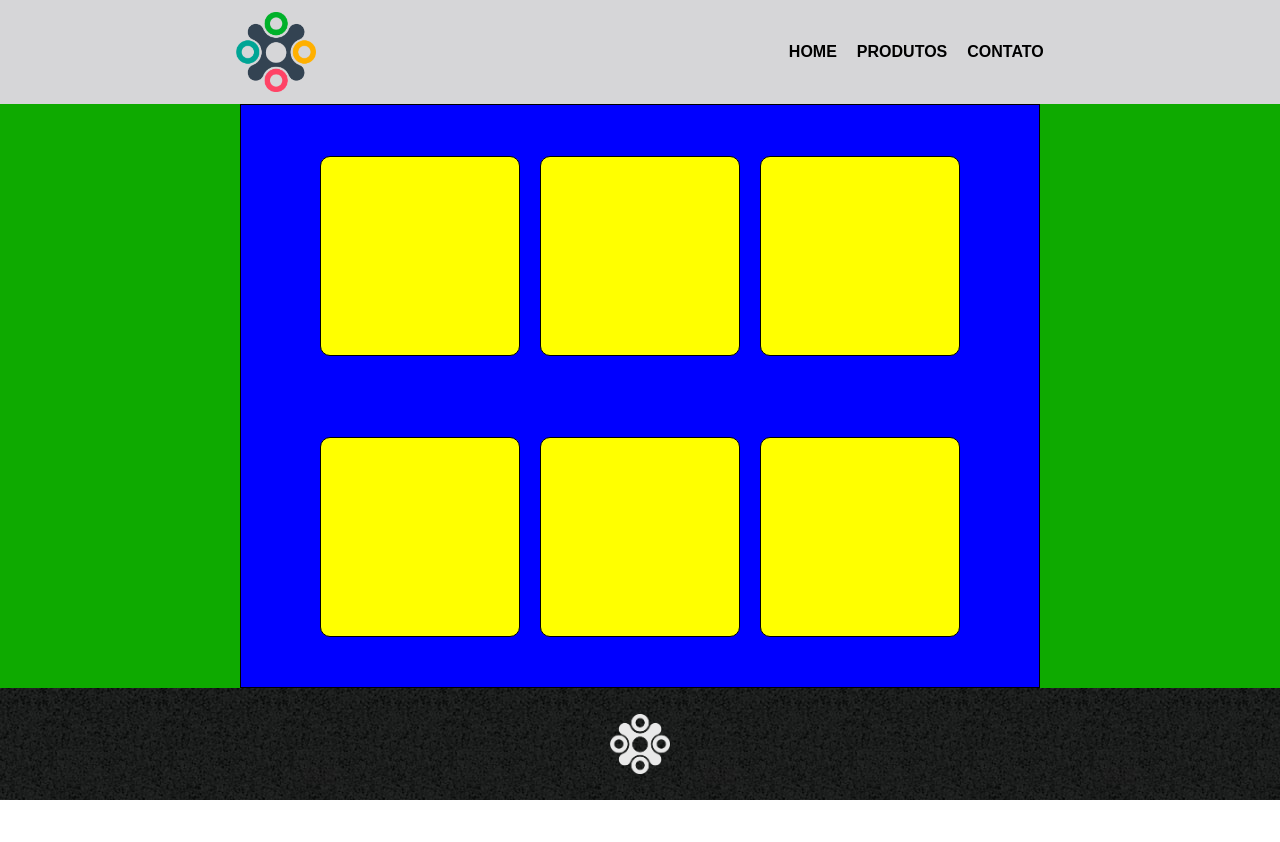
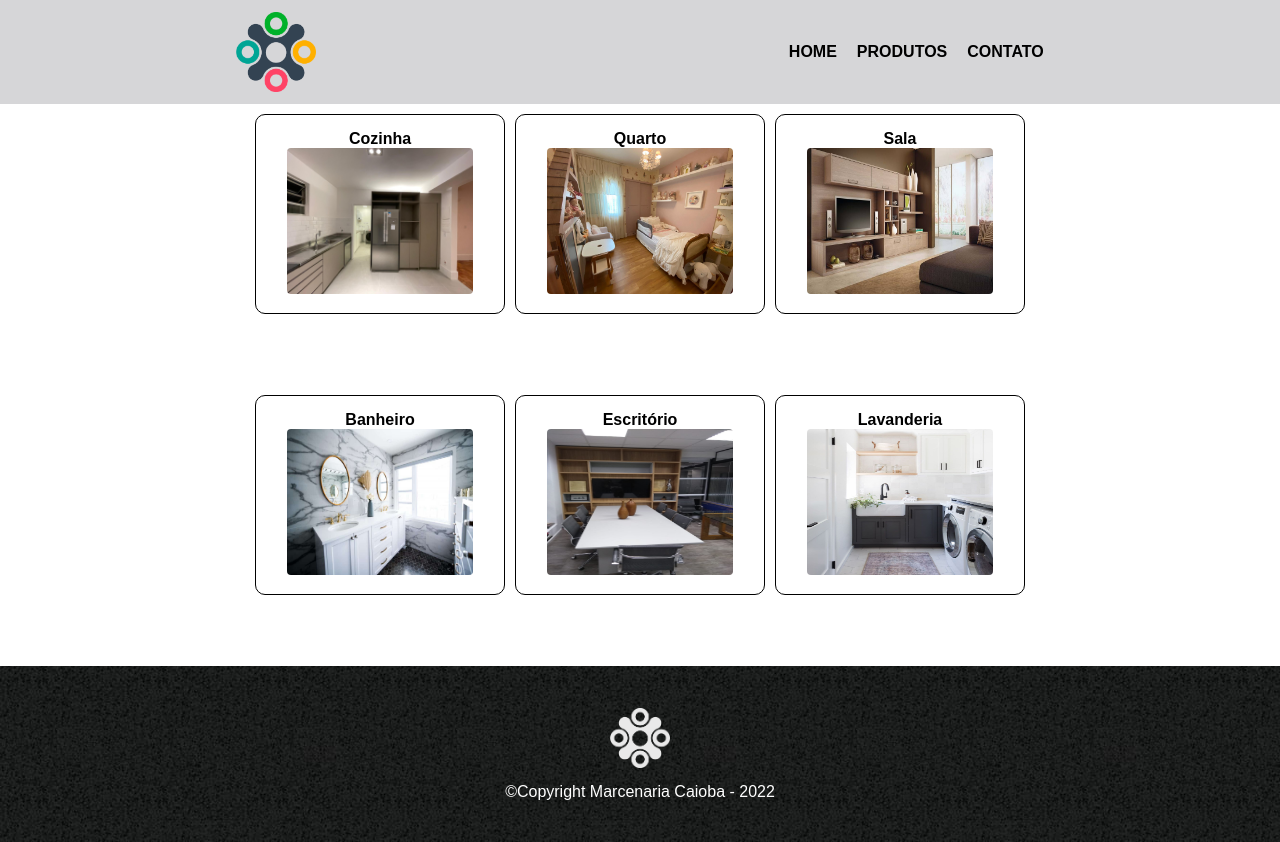
Before and after one commit to VitorSantos920/siteCompleto, a plain HTML site: page produtos.html in a window 1280 px wide. Before the commit the page ends 800 px from the top, so only its background shows below. Drawn offline with Linux system fonts and the light colour scheme.

Commit message:
Nova estrutura / Pag Produtos, Home e Contato
Co-authored-by: CarlosKSS <CarlosKSS@users.noreply.github.com>
Co-authored-by: Pedro_V.S Ferreira <sSoPHoSs@users.noreply.github.com>

```diff
--- /dev/null
+++ b/assets/css/contato.css
@@ -0,0 +1,6 @@
+#contato{
+    display: flex;
+    flex-direction: column ;
+    justify-content: center;
+    width: 300px;
+ }
--- a/assets/css/style.css
+++ b/assets/css/default.css
@@ -2,6 +2,12 @@
     margin: 0;
     padding: 0;
     box-sizing: border-box;
+}
+
+body {
+    display: flex;
+    flex-direction: column;
+    font-family: sans-serif;
 }
 
 .header{
@@ -37,55 +43,29 @@ a {
 
 a:hover {
     text-decoration: underline;
-    color: orange;
-}
-
-.main{
-    display: flex;
-    align-items: center;
-    justify-content: center;
-    width: 100vw;
-    background-color: rgb(14, 170, 0);
-}
-
-.main-content {
-    border: 1px solid black;
-    background-color: blue;
-    height: 73vh;
-    width: 800px;
-    display: flex;
-    justify-content: center;
-    align-items: center;
-    flex-wrap: wrap;
-    gap: 20px;
-}
-
-section {
-    height: 200px;
-    width: 200px;
-    border: 1px solid black;
-    background-color: yellow;
-    border-radius: 10px ;
-}
-
-.bottom {
-    margin-bottom: 20px;
-}
-
-.top {
-    margin-top: 20px;
+    color: rgb(255, 153, 0);
 }
 
 .footer{
-    height: 14vh;
+    height: 22vh;
     width: 100vw;
     background-image: url("/assets/img/bg.jpg");
     display: flex;
     justify-content: center;
     align-items: center;
+    flex-direction: column;
+    gap: 15px;
+    color: white;
 }
 
 #logo-rodape{
     width: 60px;
     height: 60px;
 }
+#rodape{
+    color: white;
+}
+
+::-webkit-scrollbar {
+    display: none;
+}
--- /dev/null
+++ b/assets/css/index.css
@@ -0,0 +1,53 @@
+.main{
+    display: flex;
+    width: 100vw;
+    align-items: center;
+    justify-content: center;
+    flex-direction: column;
+    gap: 10px;
+}
+
+.about {
+    display: flex;
+    flex-direction: column;
+    width: 65vw;
+    height: 100%;
+    gap: 3px;
+}
+
+.imgAbout {
+    width: 100%;
+    height: 70%;
+}
+
+.about-content{
+    height: 30%;
+    background-color: rgb(214, 214, 216);
+    text-align: center;
+    padding: 10px;
+ }
+
+ .benefits-content {
+    width: 65vw;
+ }
+
+ .title {
+     text-align: center;
+ }
+
+ .benefit-content {
+     display: flex;
+     justify-content: space-around;
+     flex-wrap: wrap;
+     align-items: center;
+     margin-top: 20px;
+ }
+
+ .benefit{
+     font-style: italic;
+ }
+
+.imgBenefits {
+    width: 320px;
+    height: 320px;
+}
--- /dev/null
+++ b/assets/css/produtos.css
@@ -0,0 +1,32 @@
+.main{
+    display: flex;
+    align-items: center;
+    justify-content: center;
+    width: 100vw;
+    margin-top: 10px;
+}
+
+.main-content {
+    height: 69vh;
+    width: 800px;
+    display: flex;
+    justify-content: center;
+    flex-wrap: wrap;
+    gap: 10px;
+}
+
+section {
+    height: 200px;
+    width: 250px;
+    border: 1px solid black;
+    border-radius: 10px;
+    text-align: center;
+    padding-top: 15px;
+    font-weight: bold;
+}
+
+.img-sec{
+    width: 75%;
+    height: 80%;
+    border-radius: 4px;
+}
--- a/produtos.html
+++ b/produtos.html
@@ -1,18 +1,17 @@
 <!DOCTYPE html>
 <html lang="pt-br">
-
   <head>
-        <meta charset="UTF-8">
-        <meta http-equiv="X-UA-Compatible" content="IE=edge">
-        <meta name="viewport" content="width=device-width, initial-scale=1.0">
+    <meta charset="UTF-8" />
+    <meta http-equiv="X-UA-Compatible" content="IE=edge" />
+    <meta name="viewport" content="width=device-width, initial-scale=1.0" />
     <title>Produtos</title>
-        <link rel="stylesheet" href="assets/css/style.css">
+    <link rel="stylesheet" href="assets/css/produtos.css" />
+    <link rel="stylesheet" href="assets/css/default.css">
   </head>
 
   <body>
-
     <header class="header">
-            <img src="assets/img/logo-nav.png" id="logo_base" alt="" class="img">
+      <img src="assets/img/logo-nav.png" id="logo_base" alt="" class="img" />
 
       <nav class="menu">
         <ul class="menu-itens">
@@ -25,35 +24,40 @@
 
     <main class="main">
       <div class="main-content">
-                <section class="top">
-
+        <section>
+            <p>Cozinha</p>
+          <img src="assets/img/cozinha.jpeg" class="img-sec" alt="" />
         </section>
 
-                <section class="top">
-
+        <section>
+            <p>Quarto</p>
+          <img class="img-sec" src="assets/img/quarto.jpeg" alt="" />
         </section>
 
-                <section class="top">
-
+        <section>
+            <p>Sala</p>
+          <img class="img-sec" src="assets/img/sala.jpg" alt="" />
         </section>
 
-                <section class="bottom">
-
+        <section>
+            <p>Banheiro</p>
+         <img class="img-sec" src="assets/img/banheiro.jpg">
         </section>
 
-                <section class="bottom">
-
+        <section>
+            <p>Escritório</p>
+<img class="img-sec" src="assets/img/escritorio.jpeg">
         </section>
 
-                <section class="bottom">
-
+        <section>
+            <p>Lavanderia</p>
+<img class="img-sec" src="assets/img/lavanderia.jpg">
         </section>
       </div>
     </main>
 
     <footer class="footer">
-            <img src="./assets/img/logo-branco-rodape.png" id="logo-rodape" alt="">
+      <img src="./assets/img/logo-branco-rodape.png" id="logo-rodape" alt="" />
+      <p id="rodape">&copy;Copyright Marcenaria Caioba - 2022</p>
     </footer>
-    </body>
-
 </html>
```
Also changed, not shown: contato.html (+32 -3 lines), index.html (+43 -5 lines). Lines whose indentation alone changed are shown as unchanged.
